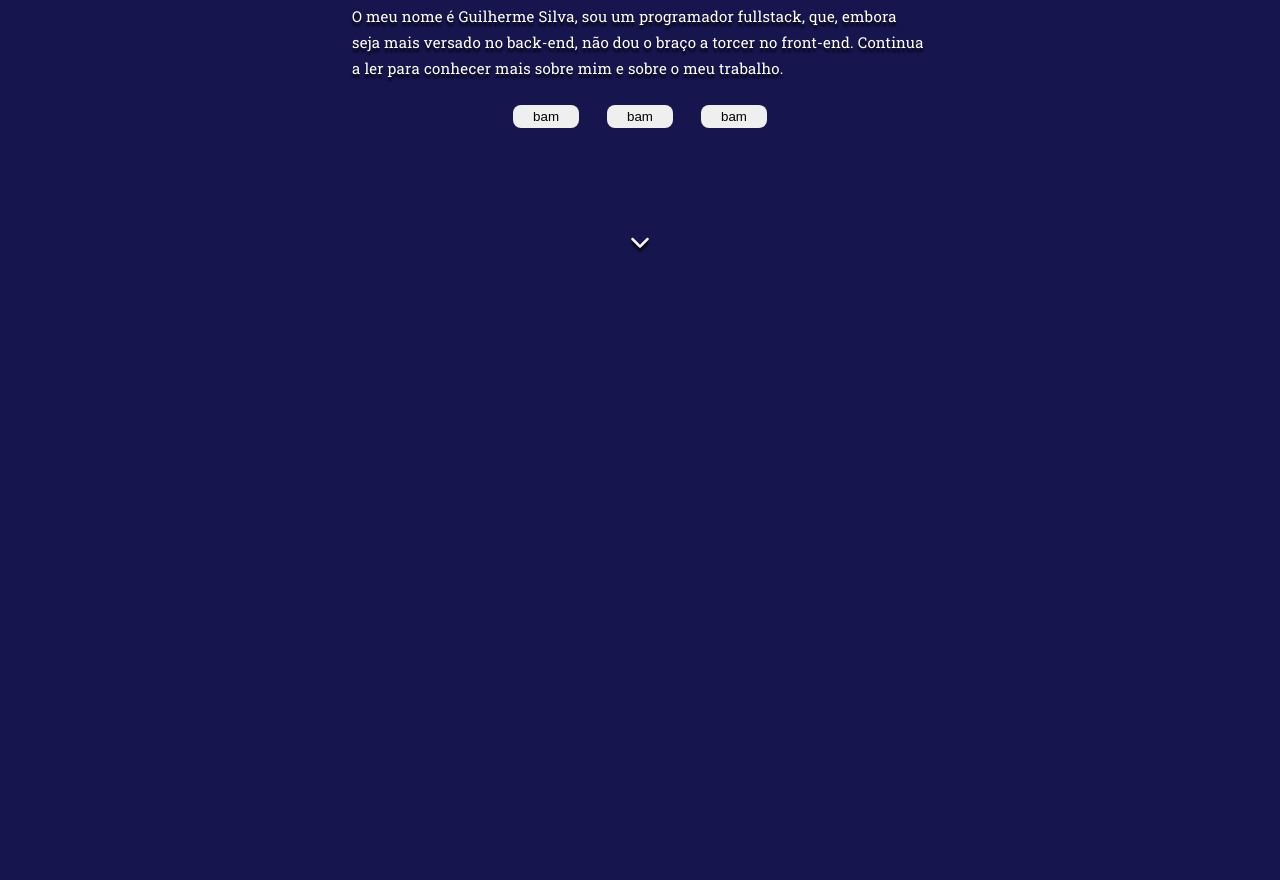
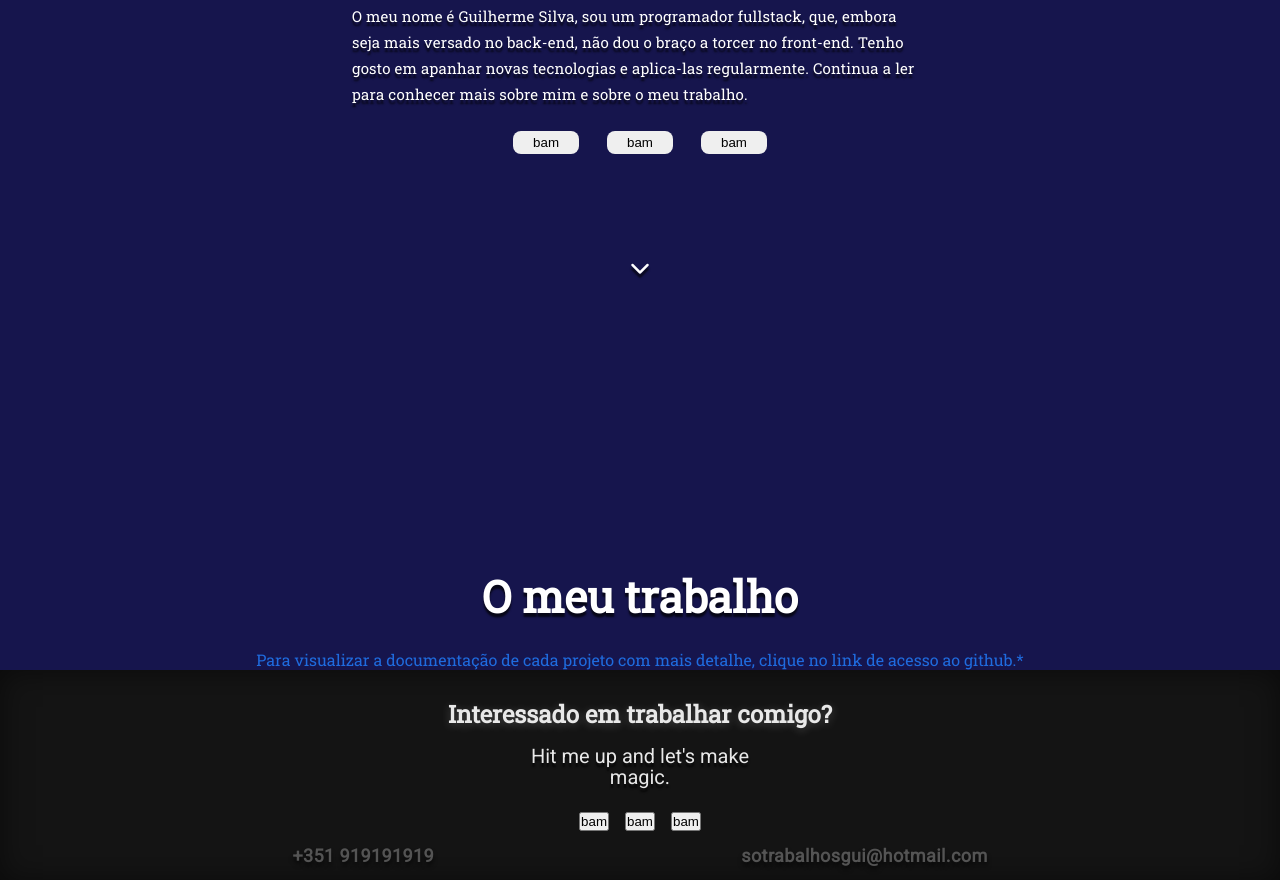
Before and after one commit to guilhermicas/portfolio, a plain HTML site: page index.html in a window 1280 px wide. Shown: the part 364-1244 px from the top of the page. Before the commit the page ends 905 px from the top, so only its background shows below. Drawn offline with Linux system fonts and the light colour scheme.

Commit message:
Footer inserido

```diff
--- a/index.html
+++ b/index.html
@@ -25,8 +25,9 @@
         <p class="text-shadow">
           O meu nome é Guilherme Silva, sou um programador fullstack, que,
           embora seja mais versado no back-end, não dou o braço a torcer no
-          front-end. Continua a ler para conhecer mais sobre mim e sobre o meu
-          trabalho.
+          front-end. Tenho gosto em apanhar novas tecnologias e aplica-las
+          regularmente. Continua a ler para conhecer mais sobre mim e sobre o
+          meu trabalho.
         </p>
         <div class="container-links">
           <button>bam</button>
@@ -35,6 +36,36 @@
         </div>
         <i class="fas fa-chevron-down text-shadow"></i>
       </header>
+
+      <main>
+        <h1 class="text-shadow">O meu trabalho</h1>
+        <p>
+          Para visualizar a documentação de cada projeto com mais detalhe,
+          clique no link de acesso ao github.*
+        </p>
+        <div class="container-projetos"></div>
+      </main>
     </div>
+    <footer>
+      <h1>Interessado em trabalhar comigo?</h1>
+      <p class="footer-desc text-shadow">
+        Hit me up and let's make<br />magic.
+      </p>
+      <ul>
+        <li>
+          <button>bam</button>
+        </li>
+        <li>
+          <button>bam</button>
+        </li>
+        <li>
+          <button>bam</button>
+        </li>
+      </ul>
+      <div class="extra-info-container">
+        <p>+351 919191919</p>
+        <p>sotrabalhosgui@hotmail.com</p>
+      </div>
+    </footer>
   </body>
 </html>
--- a/styles.css
+++ b/styles.css
@@ -7,8 +7,8 @@
   padding: 0;
 }
 
-body {
-  background-color: #16154d;
+.text-shadow {
+  text-shadow: 0px 4px 2px rgba(0, 0, 0, 0.7);
 }
 
 .nav-bar {
@@ -81,9 +81,67 @@ main > h1 {
   text-align: center;
   color: #ffffff;
   font-family: "Roboto Slab", serif;
-  font-size: 40px;
+  font-size: 44px;
 }
 
-.text-shadow {
-  text-shadow: 0px 4px 2px rgba(0, 0, 0, 0.7);
+main > p {
+  width: 100%;
+  text-align: center;
+  color: #1f6bde;
+  font-family: "Roboto Slab", serif;
+  font-size: 16px;
+  margin-top: 3vh;
 }
+
+footer {
+  box-shadow: inset 0px 1px 30px rgba(0, 0, 0, 0.5);
+  background-color: #141414;
+}
+
+footer > h1 {
+  width: 100%;
+  text-align: center;
+  color: #e8e8e8;
+  font-size: 24px;
+  text-shadow: 0px 2px 10px rgba(255, 255, 255, 0.22);
+  font-family: "Roboto Slab", serif;
+  padding-top: 28px;
+}
+
+.footer-desc {
+  width: 100%;
+  text-align: center;
+  font-size: 20px;
+  color: #e8e8e8;
+  font-family: "Roboto", sans-serif;
+  line-height: 21px;
+  padding-top: 16px;
+}
+
+footer > ul {
+  margin-top: 24px;
+  width: 100%;
+  display: flex;
+  justify-content: center;
+  list-style-type: none;
+}
+
+footer > ul > li {
+  margin: 0px 8px;
+}
+
+.extra-info-container {
+  width: 100%;
+  display: flex;
+  justify-content: center;
+}
+
+.extra-info-container > p {
+  margin: 14px 12vw;
+  color: #545454;
+  font-family: "Roboto", sans-serif;
+  text-shadow: 0px 4px 4px rgba(0, 0, 0, 0.6);
+  letter-spacing: 0.4px;
+  font-weight: bold;
+  font-size: 18px;
+}
```
